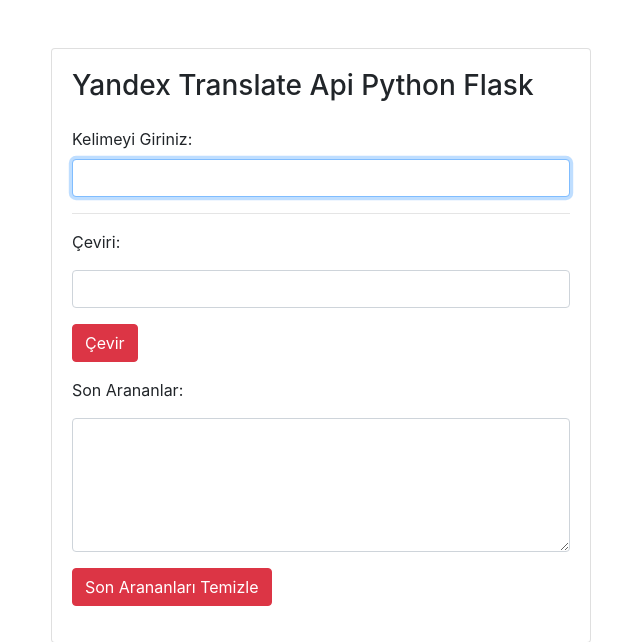
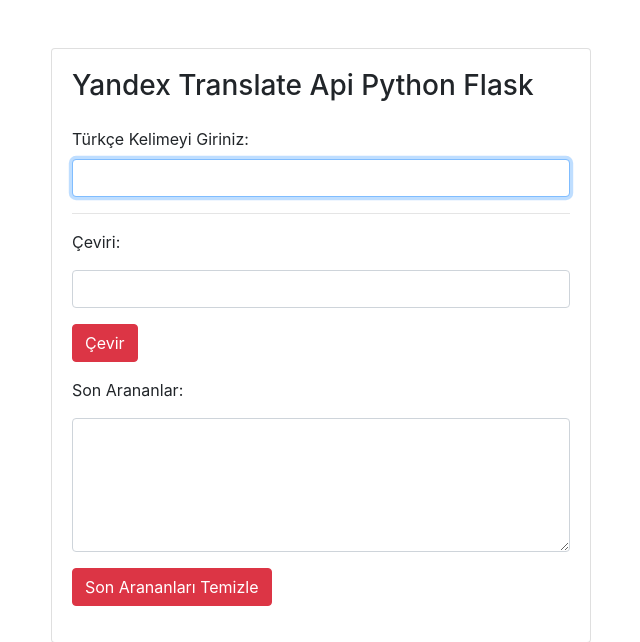
Before and after one commit to demirtaserdem/yandex-translate-api-flask, a Flask app: page / in a window 1280 px wide. Shown: the top 642 px of the page, without its empty margins (319-959 px from the left). Run offline with Flask 2, Linux system fonts and the light colour scheme; some libraries are stand-ins or nearby versions.

Commit message:
Türkçe kelime eklendi.

```diff
--- a/templates/index.html
+++ b/templates/index.html
@@ -22,7 +22,7 @@
                     <form action="/translate" method="post">
 
                         <div class="form-group">
-                            <label class ="form-label">Kelimeyi Giriniz: </label>
+                            <label class ="form-label">Türkçe Kelimeyi Giriniz: </label>
                             <input type="text" class="form-control" name = "input_word" autocomplete="off" placeholder="" autofocus required>
                         </div>
                         <hr>
```
